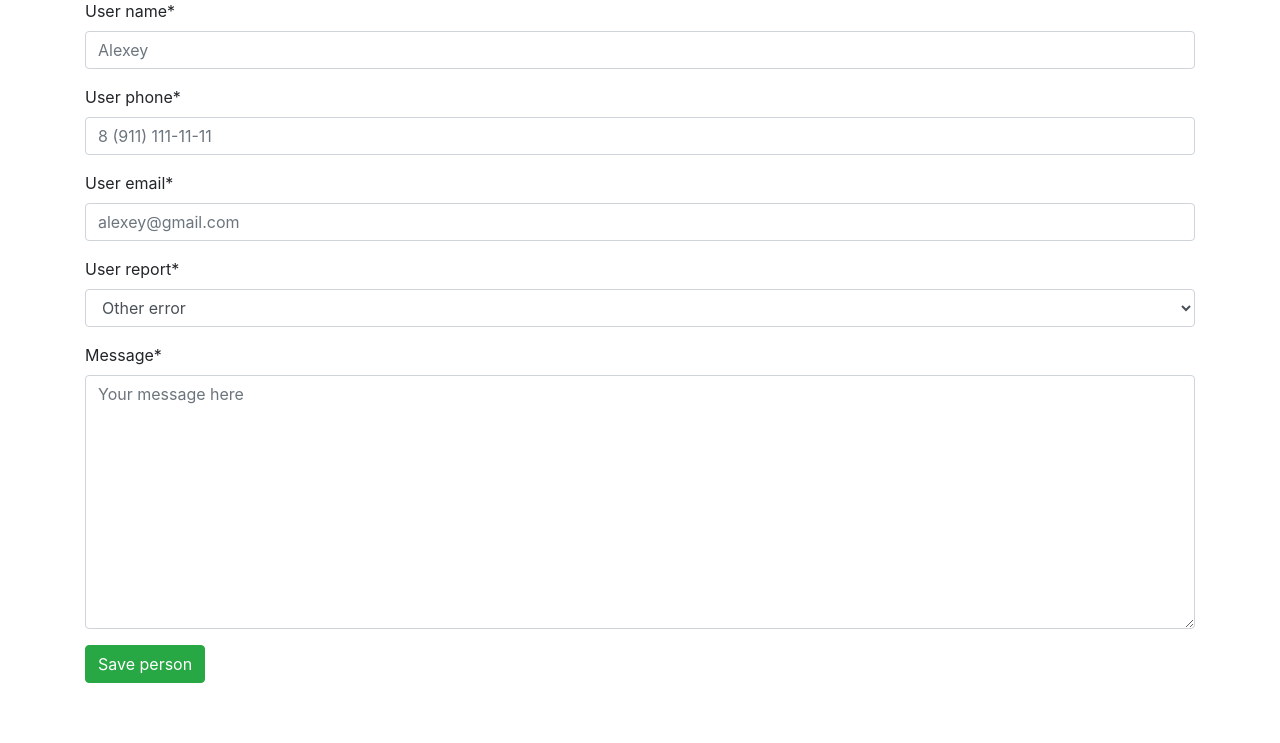
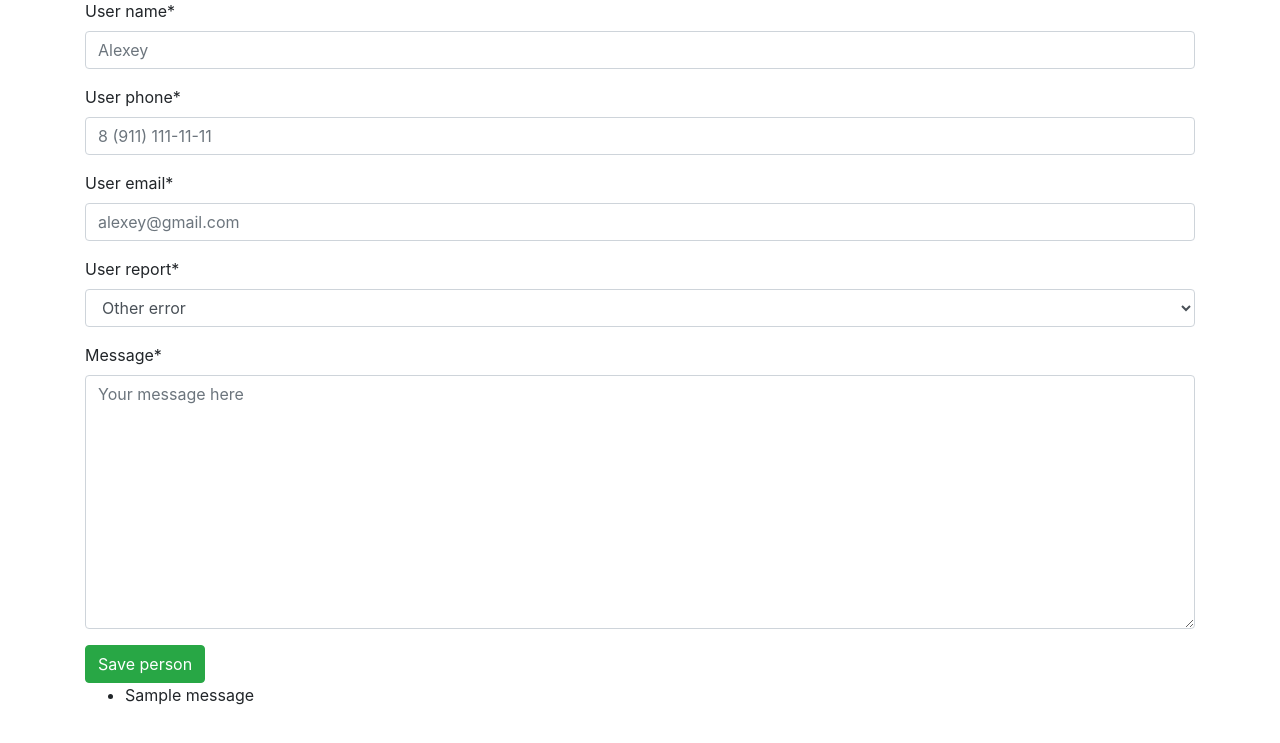
Before and after one commit to GribovAlexey/Error_Message_Service, a Django app: page / in a window 1280 px wide. Shown: the part 57-800 px from the top of the page. Run offline with Django 4.2, Linux system fonts and the light colour scheme; tables that the repository leaves empty hold one stand-in row (values such as "Sample post"); one stand-in notice (Sample message) is shown; some libraries are stand-ins or nearby versions.

Commit message:
Deleted sqlite. Added messages display

```diff
--- a/message_app/templates/message_app/index.html
+++ b/message_app/templates/message_app/index.html
@@ -16,6 +16,11 @@
             {{ message_form|crispy }}
             <button type="submit" class="btn btn-success">Save person</button>
         </form>
+        <ul class="messages">
+            {% for message in messages %}
+                <li {% if message.tags %} class="{{ message.tags }}" {% endif %} > {{ message }} </li>
+            {% endfor %}
+        </ul>
     </div>
     {% endblock %}
 </body>
```
Also changed, not shown: db.sqlite3 (deleted).
